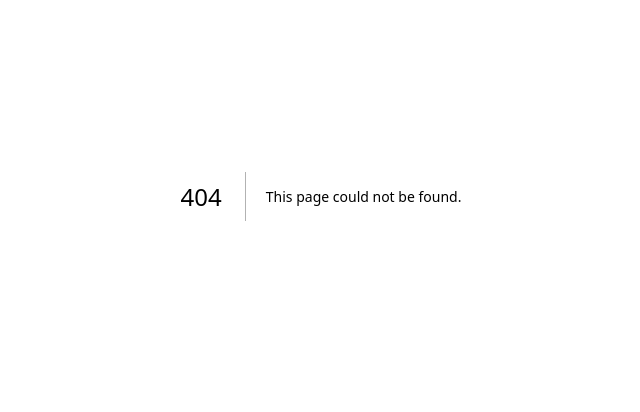
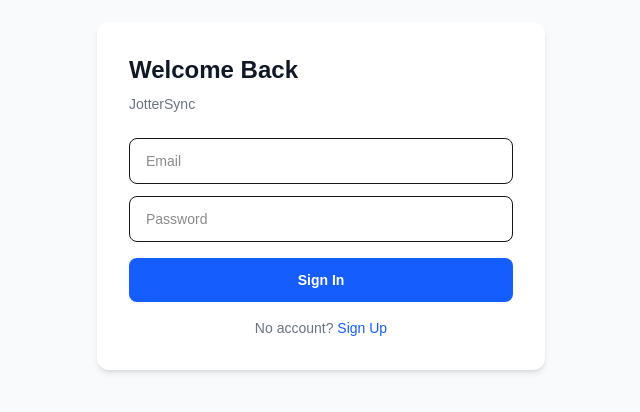
Before and after one commit to saineethubonagiri/jottersync, a Next.js app: page /login in a window 1280 px wide. Before the commit this address had no page. Shown: the part 204-616 px from the top of the page, without its empty margins (319-959 px from the left). Built offline with nearby package versions, Linux system fonts and the light colour scheme; no server answers.

Commit message:
feat: add authentication with Supabase (login, signup, dashboard)

```diff
--- a/package.json
+++ b/package.json
@@ -9,6 +9,7 @@
     "lint": "eslint"
   },
   "dependencies": {
+    "@supabase/supabase-js": "^2.97.0",
     "next": "16.1.6",
     "react": "19.2.3",
     "react-dom": "19.2.3"
--- /dev/null
+++ b/src/app/dashboard/page.tsx
@@ -0,0 +1,47 @@
+'use client'
+
+import { useEffect, useState } from 'react'
+import { supabase } from '@/lib/supabase'
+import { useRouter } from 'next/navigation'
+
+export default function DashboardPage() {
+  const [userEmail, setUserEmail] = useState('')
+  const router = useRouter()
+
+  useEffect(() => {
+    const getUser = async () => {
+      const { data: { user } } = await supabase.auth.getUser()
+      if (!user) {
+        router.push('/login')
+      } else {
+        setUserEmail(user.email || '')
+      }
+    }
+    getUser()
+  }, [router])
+
+  const handleLogout = async () => {
+    await supabase.auth.signOut()
+    router.push('/login')
+  }
+  return (
+    <div className="min-h-screen bg-gray-50">
+      <nav className="bg-white border-b px-6 py-4 flex justify-between items-center">
+        <h1 className="font-bold text-xl text-gray-900">JotterSync</h1>
+        <div className="flex items-center gap-4">
+          <span className="text-sm text-gray-500">{userEmail}</span>
+          <button onClick={handleLogout}
+            className="text-sm text-red-600 hover:text-red-800 font-medium">
+            Sign Out
+          </button>
+        </div>
+      </nav>
+      <main className="max-w-4xl mx-auto p-8">
+        <div className="bg-white rounded-xl border p-8 text-center">
+          <h2 className="text-2xl font-bold text-gray-900 mb-2">You're logged in!</h2>
+          <p className="text-gray-500">Notes will appear here. Phase 1 complete </p>
+        </div>
+      </main>
+    </div>
+  )
+}
--- /dev/null
+++ b/src/app/login/page.tsx
@@ -0,0 +1,69 @@
+'use client'
+
+import { useState } from 'react'
+import { supabase } from '@/lib/supabase'
+import { useRouter } from 'next/navigation'
+
+export default function LoginPage() {
+  const [email, setEmail] = useState('')
+  const [password, setPassword] = useState('')
+  const [isSignUp, setIsSignUp] = useState(false)
+  const [loading, setLoading] = useState(false)
+  const [error, setError] = useState('')
+  const router = useRouter()
+
+  const handleAuth = async () => {
+    setLoading(true)
+    setError('')
+    const { error } = isSignUp
+      ? await supabase.auth.signUp({ email, password })
+      : await supabase.auth.signInWithPassword({ email, password })
+    if (error) {
+      setError(error.message)
+    } else {
+      router.push('/dashboard')
+    }
+    setLoading(false)
+  }
+
+  return (
+    <div className="min-h-screen bg-gray-50 flex items-center justify-center">
+      <div className="bg-white p-8 rounded-xl shadow-md w-full max-w-md">
+        <h1 className="text-2xl font-bold text-gray-900 mb-2">
+          {isSignUp ? 'Create Account' : 'Welcome Back'}
+        </h1>
+        <p className="text-gray-500 mb-6 text-sm">JotterSync</p>
+        {error && (
+          <div className="bg-red-50 text-red-700 text-sm p-3 rounded mb-4">{error}</div>
+        )}
+        <input
+          type="email"
+          placeholder="Email"
+          value={email}
+          onChange={e => setEmail(e.target.value)}
+          className="w-full border rounded-lg px-4 py-3 mb-3 text-sm outline-none focus:ring-2 focus:ring-blue-500"
+        />
+        <input
+          type="password"
+          placeholder="Password"
+          value={password}
+          onChange={e => setPassword(e.target.value)}
+          className="w-full border rounded-lg px-4 py-3 mb-4 text-sm outline-none focus:ring-2 focus:ring-blue-500"
+        />
+        <button
+          onClick={handleAuth}
+          disabled={loading}
+          className="w-full bg-blue-600 text-white py-3 rounded-lg font-semibold text-sm hover:bg-blue-700 disabled:opacity-50"
+        >
+          {loading ? 'Loading...' : isSignUp ? 'Create Account' : 'Sign In'}
+        </button>
+        <p className="text-center text-sm text-gray-500 mt-4">
+          {isSignUp ? 'Already have an account? ' : 'No account? '}
+          <button onClick={() => setIsSignUp(!isSignUp)} className="text-blue-600 font-medium">
+            {isSignUp ? 'Sign In' : 'Sign Up'}
+          </button>
+        </p>
+      </div>
+    </div>
+  )
+}
--- a/src/app/page.tsx
+++ b/src/app/page.tsx
@@ -1,65 +1,5 @@
-import Image from "next/image";
+import { redirect } from 'next/navigation'
 
 export default function Home() {
-  return (
-    <div className="flex min-h-screen items-center justify-center bg-zinc-50 font-sans dark:bg-black">
-      <main className="flex min-h-screen w-full max-w-3xl flex-col items-center justify-between py-32 px-16 bg-white dark:bg-black sm:items-start">
-        <Image
-          className="dark:invert"
-          src="/next.svg"
-          alt="Next.js logo"
-          width={100}
-          height={20}
-          priority
-        />
-        <div className="flex flex-col items-center gap-6 text-center sm:items-start sm:text-left">
-          <h1 className="max-w-xs text-3xl font-semibold leading-10 tracking-tight text-black dark:text-zinc-50">
-            To get started, edit the page.tsx file.
-          </h1>
-          <p className="max-w-md text-lg leading-8 text-zinc-600 dark:text-zinc-400">
-            Looking for a starting point or more instructions? Head over to{" "}
-            <a
-              href="https://vercel.com/templates?framework=next.js&utm_source=create-next-app&utm_medium=appdir-template-tw&utm_campaign=create-next-app"
-              className="font-medium text-zinc-950 dark:text-zinc-50"
-            >
-              Templates
-            </a>{" "}
-            or the{" "}
-            <a
-              href="https://nextjs.org/learn?utm_source=create-next-app&utm_medium=appdir-template-tw&utm_campaign=create-next-app"
-              className="font-medium text-zinc-950 dark:text-zinc-50"
-            >
-              Learning
-            </a>{" "}
-            center.
-          </p>
-        </div>
-        <div className="flex flex-col gap-4 text-base font-medium sm:flex-row">
-          <a
-            className="flex h-12 w-full items-center justify-center gap-2 rounded-full bg-foreground px-5 text-background transition-colors hover:bg-[#383838] dark:hover:bg-[#ccc] md:w-[158px]"
-            href="https://vercel.com/new?utm_source=create-next-app&utm_medium=appdir-template-tw&utm_campaign=create-next-app"
-            target="_blank"
-            rel="noopener noreferrer"
-          >
-            <Image
-              className="dark:invert"
-              src="/vercel.svg"
-              alt="Vercel logomark"
-              width={16}
-              height={16}
-            />
-            Deploy Now
-          </a>
-          <a
-            className="flex h-12 w-full items-center justify-center rounded-full border border-solid border-black/[.08] px-5 transition-colors hover:border-transparent hover:bg-black/[.04] dark:border-white/[.145] dark:hover:bg-[#1a1a1a] md:w-[158px]"
-            href="https://nextjs.org/docs?utm_source=create-next-app&utm_medium=appdir-template-tw&utm_campaign=create-next-app"
-            target="_blank"
-            rel="noopener noreferrer"
-          >
-            Documentation
-          </a>
-        </div>
-      </main>
-    </div>
-  );
+  redirect('/login')
 }
--- /dev/null
+++ b/src/lib/supabase.ts
@@ -0,0 +1,7 @@
+// src/lib/supabase.ts
+import { createClient } from '@supabase/supabase-js'
+
+const supabaseUrl = process.env.NEXT_PUBLIC_SUPABASE_URL!
+const supabaseAnonKey = process.env.NEXT_PUBLIC_SUPABASE_ANON_KEY!
+
+export const supabase = createClient(supabaseUrl, supabaseAnonKey)
```
Also changed, not shown: 1 other file (tests, documents, lock files or other folders).
